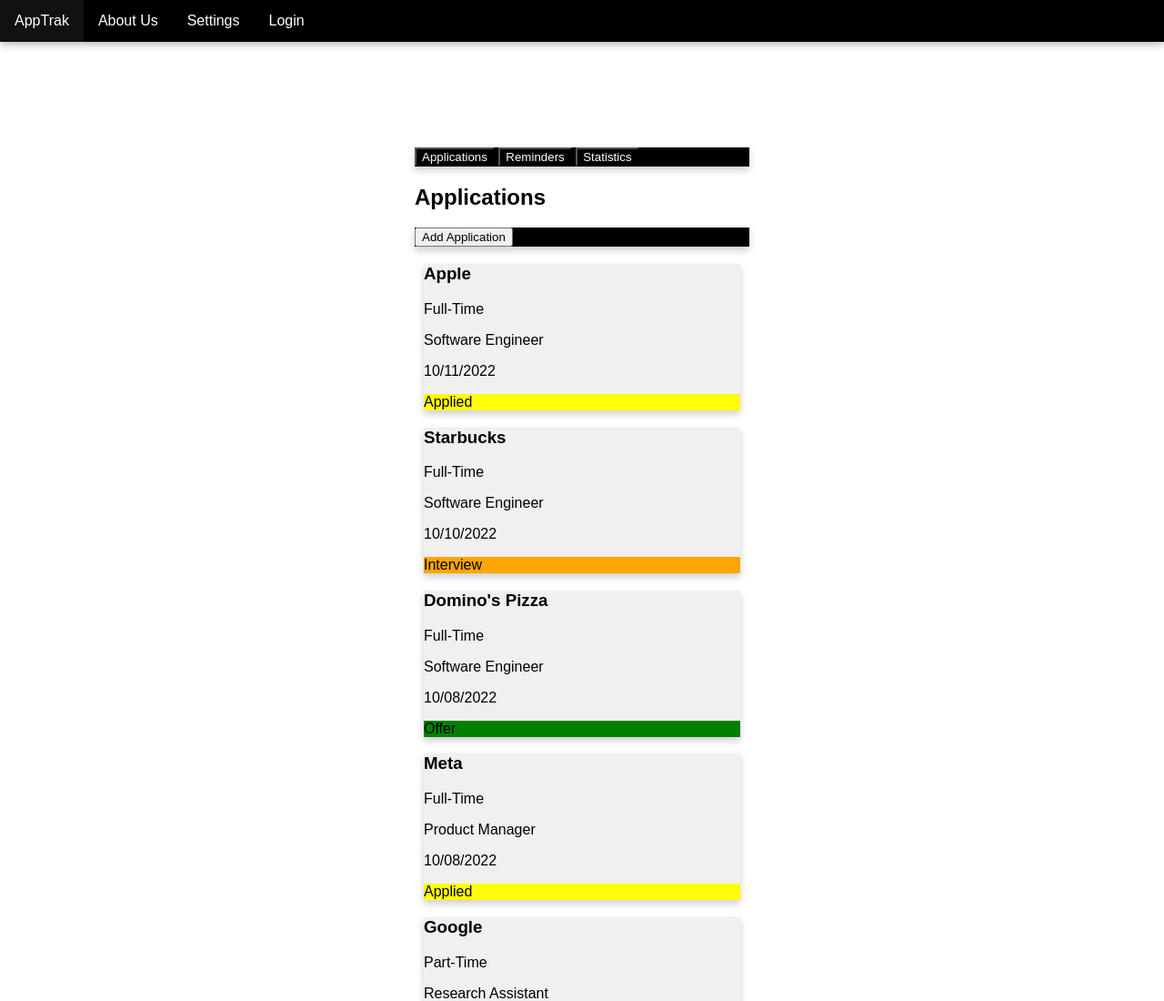
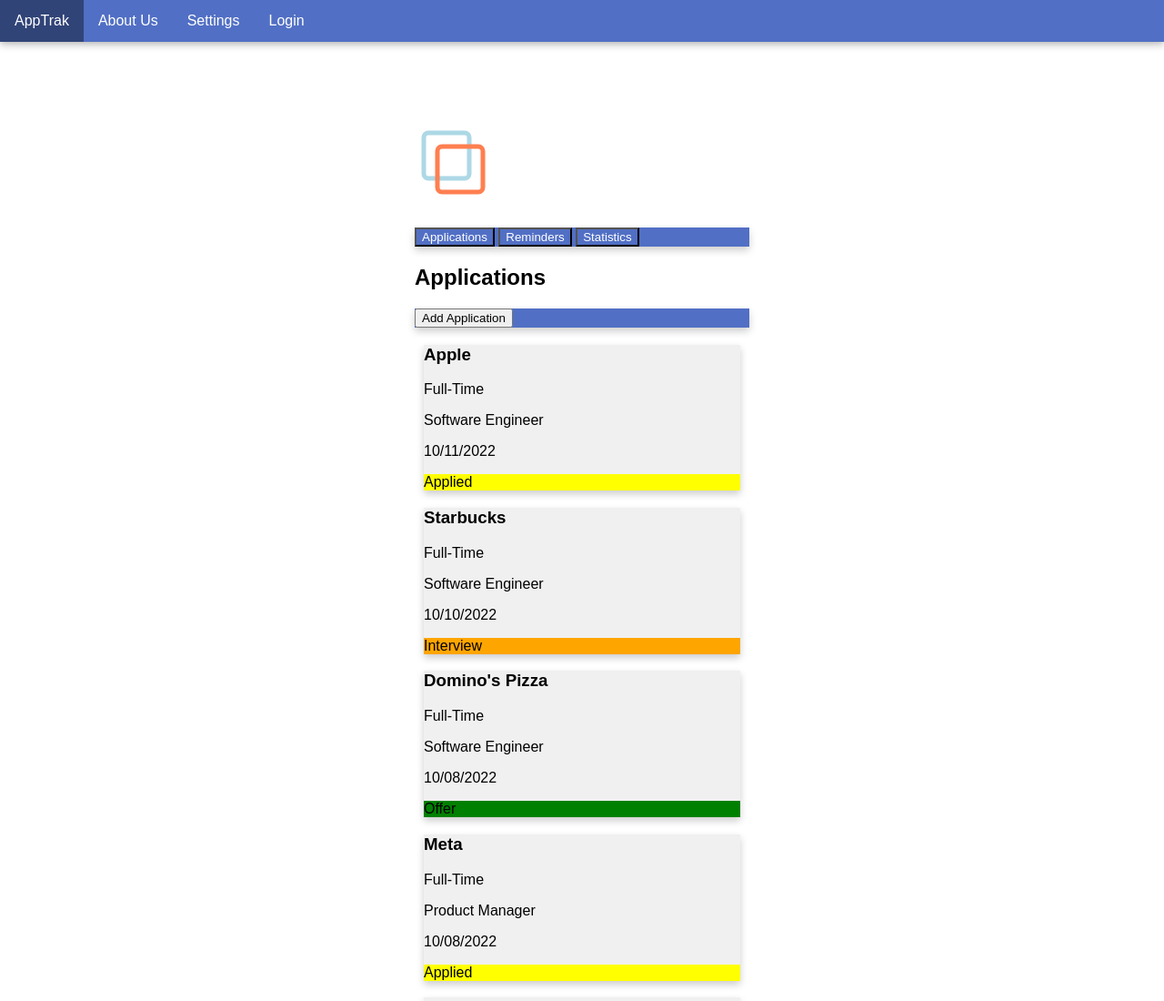
Before and after one commit to r4sharma/CSE210_Group6, a website: page root/views/job-cards/job-cards.html in a window 1280 px wide. Shown: the top 1100 px of the page at 91% size. Drawn offline with Linux system fonts and the light colour scheme.

Commit message:
add svg logo
add svg logo and change css theme colors

```diff
--- a/root/views/job-cards/job-cards.css
+++ b/root/views/job-cards/job-cards.css
@@ -7,7 +7,7 @@
   }
 
 header {
-    background-color: black;
+    background-color: #516FC4;
     position: fixed;
     top: 0;
     left: 0;
@@ -18,7 +18,6 @@
 
 body {
     padding-right: 35%;
-    padding-top: 2%;
     padding-bottom: 10%;
     padding-left: 35%;
 }
@@ -28,8 +27,9 @@
   margin: 0;
   padding: 0;
   overflow: hidden;
-  background-color: black;
+  background-color: #516FC4;
       box-shadow: 0 4px 8px 0 rgba(0,0,0,0.2);
+
 }
 
 li {
@@ -46,21 +46,21 @@
 
 /* Change the link color to #111 (black) on hover */
 li a:hover {
-  background-color: #111;
+  background-color: #314478;
 }
 
 .application-form {
-    color: red;
+    color: #FF7F50;
 }
 
 .selection-component{
-    background-color: black;
+    background-color: #516FC4;
     align-items: center;
 }
 
 .btn {
     color: white;
-    background-color: black;
+    background-color: #516FC4;
 }
 
 /* .body-content {
--- a/root/views/job-cards/job-cards.html
+++ b/root/views/job-cards/job-cards.html
@@ -15,7 +15,9 @@
         <!-- <img src=""> -->
          <nav>
             <ul id="header-buttons" class="header-buttons btn">
-                <li><a href="./index.html">AppTrak</a></li>
+                <li><a href="./index.html">
+                    AppTrak
+                </a></li>
                 <li><a href="#">About Us</a></li>
                 <li><a href="#">Settings</a></li>
                 <li><a href="#">Login</a></li>
@@ -24,6 +26,11 @@
     </header>
 
     <body-content id="main-content" class="main-content">
+
+        <svg width="400" height="110">
+            <rect x="10" y="10" width="50" height="50" stroke="#ADD8E6" stroke-width="5" rx="5" fill="none" fill-opacity="0.6"/>
+            <rect x="25" y="25" width="50" height="50" stroke="#FF7F50" stroke-width="5" rx="5" fill="none" fill-opacity="0.6"/>
+        </svg>
 
      <selection-component class="selection-component">
         <ul>
--- a/root/views/job-cards/job-cards.js
+++ b/root/views/job-cards/job-cards.js
@@ -32,8 +32,8 @@
 function showStatistics(){
     console.log("statistics is currently being displayed")
     document.getElementById("application-form").style.display = "none";
+    document.getElementById("applications").style.display = "none";
     document.getElementById("reminders").style.display = "none";
-    document.getElementById("application-form").style.display = "none";
     document.getElementById("statistics").style.display = "";
 }
 
```
